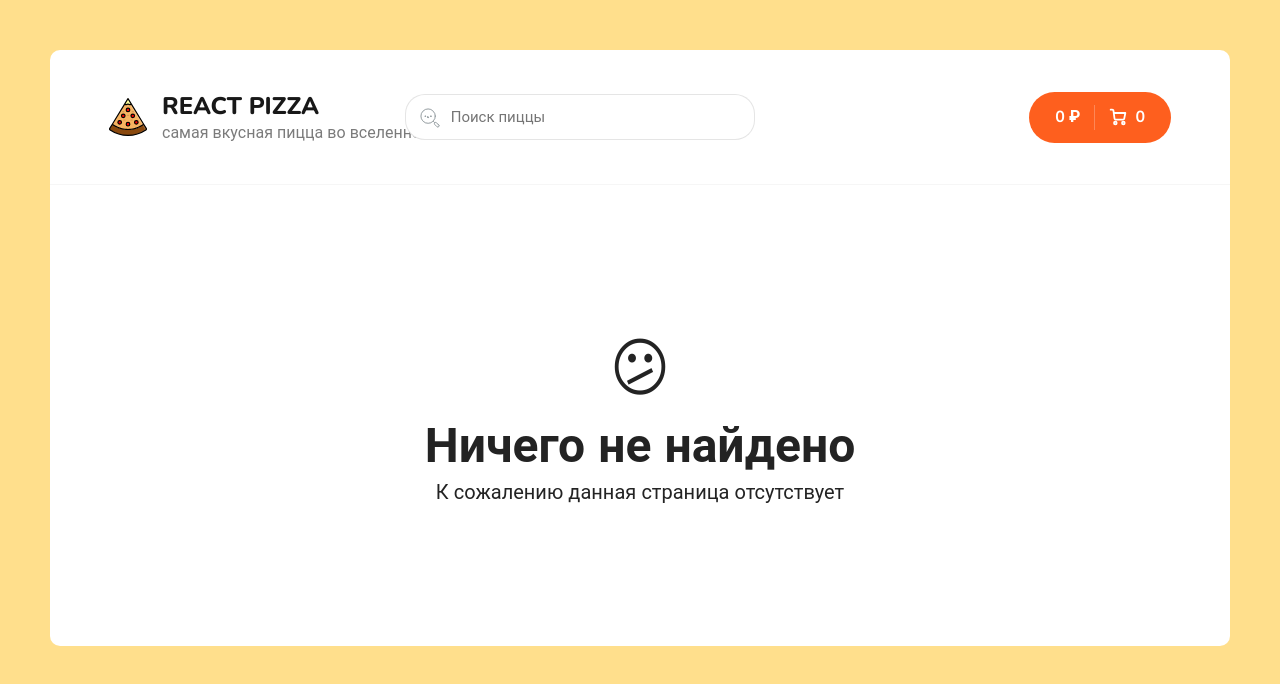
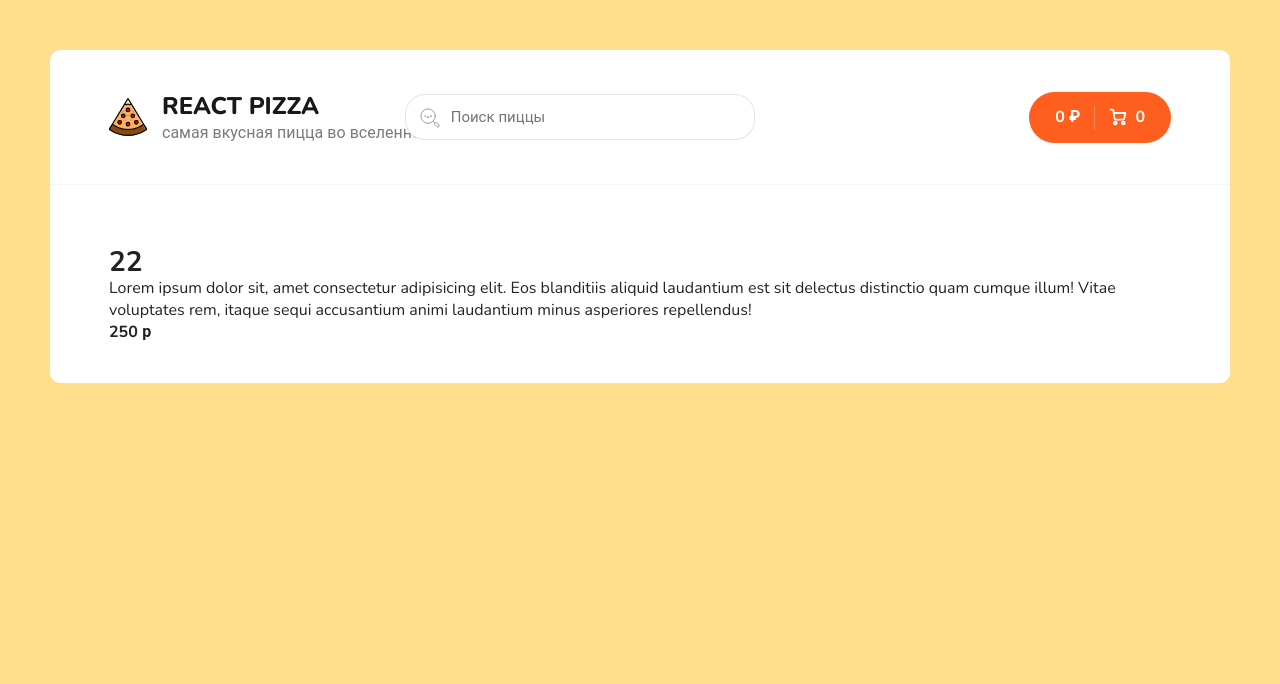
Before and after one commit to Bafmashina/pizza, a React (Create React App) app: page /pizza/1 in a window 1280 px wide. Shown: the top 684 px of the page. Built offline with nearby package versions, Linux system fonts and the light colour scheme.

Commit message:
Update use useLocation and add FullPizza

```diff
--- a/src/App.js
+++ b/src/App.js
@@ -7,6 +7,7 @@ import Header from "./components/Header";
 import Home from "../src/pages/Home";
 import NotFound from "./pages/NotFound";
 import Cart from "./pages/Cart";
+import {FullPizza} from './pages/FullPizza'
 
 
 function App() {
@@ -17,7 +18,8 @@ function App() {
         <div className="content">
           <Routes>
             <Route path="/" element={<Home />} />
-            <Route path="/cart.html" element={<Cart />} />
+            <Route path="/cart" element={<Cart />} />
+            <Route path="/pizza/:id" element={<FullPizza />}/>
             <Route path="*" element={<NotFound />} />
           </Routes>
         </div>
--- a/src/components/Header.jsx
+++ b/src/components/Header.jsx
@@ -1,15 +1,16 @@
-import logoSvg from '../assets/img/pizza-logo.svg'
+import logoSvg from "../assets/img/pizza-logo.svg";
 
-import {Link} from 'react-router-dom'
-import {useSelector} from 'react-redux'
+import { Link, useLocation } from "react-router-dom";
+import { useSelector } from "react-redux";
 
-import Search from './Search/index'
-import { selectCart } from '../redux/slices/cartSlice'
+import Search from "./Search/index";
+import { selectCart } from "../redux/slices/cartSlice";
 
 function Header() {
-  const {items, totalPrice} = useSelector(selectCart)
+  const { items, totalPrice } = useSelector(selectCart);
+  const location = useLocation();
 
-  const totalCount = items.reduce((sum, item) => sum + item.count, 0)
+  const totalCount = items.reduce((sum, item) => sum + item.count, 0);
 
   return (
     <div className="header">
@@ -25,8 +26,8 @@ function Header() {
         </Link>
         <Search />
         <div className="header__cart">
-            {/* ссылка */}
-            <Link to="/cart.html" className="button button--cart">
+          {location.pathname !== "/cart" && (
+            <Link to="/cart" className="button button--cart">
               <span>{totalPrice} ₽</span>
               <div className="button__delimiter"></div>
               <svg
@@ -60,10 +61,11 @@ function Header() {
               </svg>
               <span>{totalCount}</span>
             </Link>
+          )}
         </div>
       </div>
     </div>
   );
 }
 
-export default Header
+export default Header;
--- /dev/null
+++ b/src/pages/FullPizza.jsx
@@ -0,0 +1,19 @@
+import React from "react";
+
+const FullPizza = () => {
+  return (
+    <div className="container">
+      <img src="" />
+      <h2>22</h2>
+      <p>
+        Lorem ipsum dolor sit, amet consectetur adipisicing elit. Eos blanditiis
+        aliquid laudantium est sit delectus distinctio quam cumque illum! Vitae
+        voluptates rem, itaque sequi accusantium animi laudantium minus
+        asperiores repellendus!
+      </p>
+      <h4>250 р</h4>
+    </div>
+  );
+};
+
+export { FullPizza };
```
Lines whose indentation alone changed are shown as unchanged.
